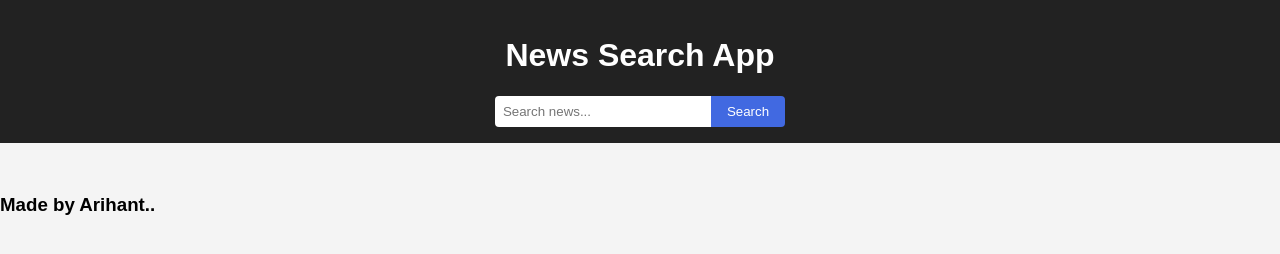
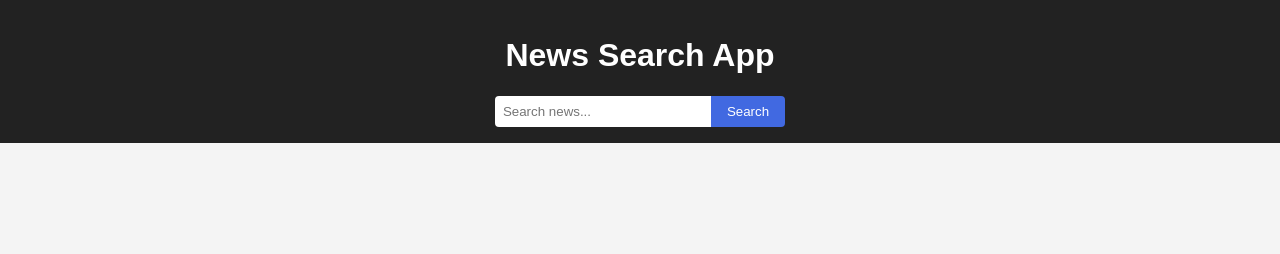
Before and after one commit to arihanthalagi/news-webpage, a plain HTML site: page index.html in a window 1280 px wide. Drawn offline with Linux system fonts and the light colour scheme.

Commit message:
Update index.html

```diff
--- a/index.html
+++ b/index.html
@@ -19,6 +19,6 @@
 
   <script src="script.js" defer></script>
 
-  <h3> Made by Arihant..</h3>
+
 </body>
 </html>
```
